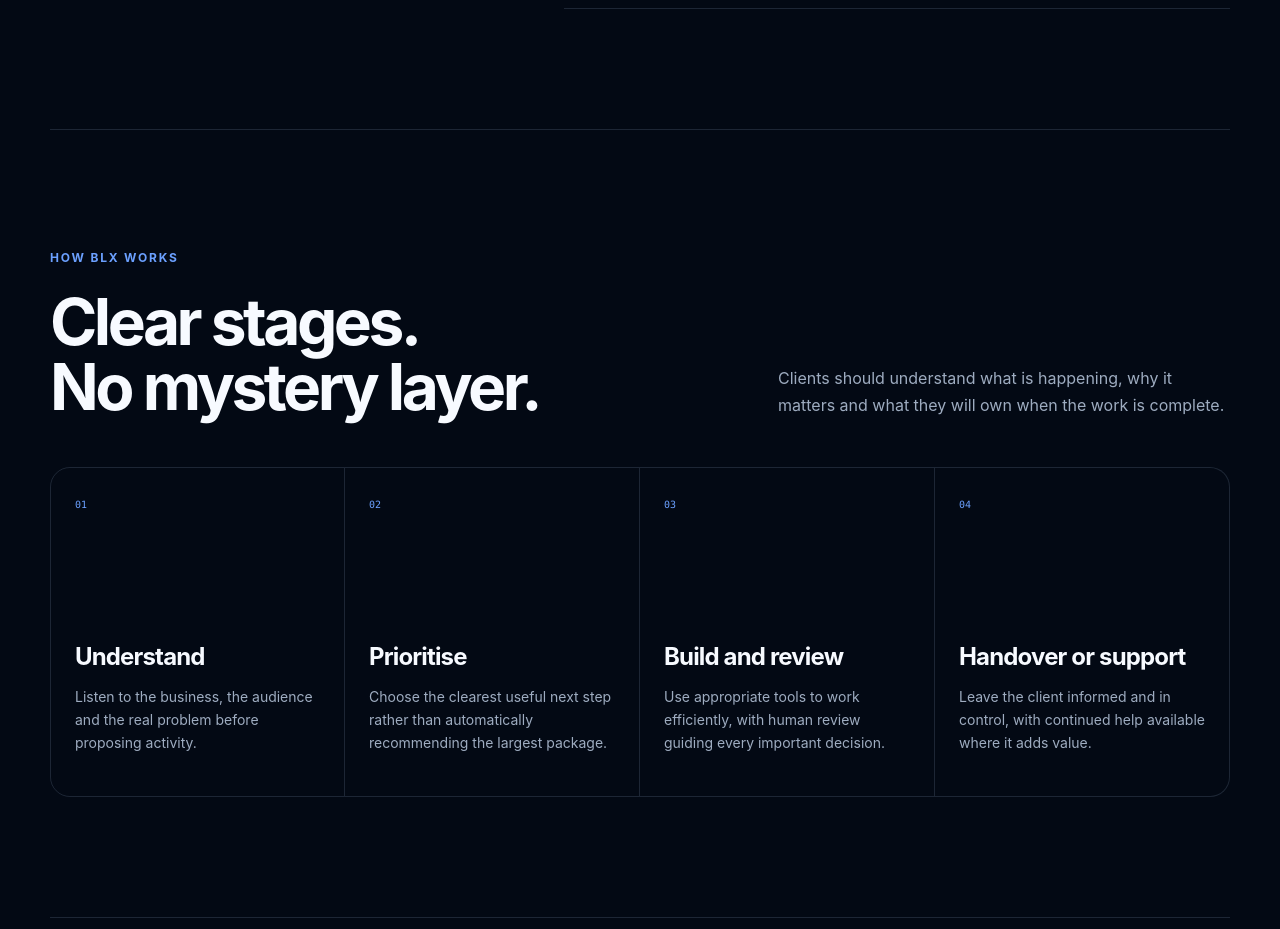
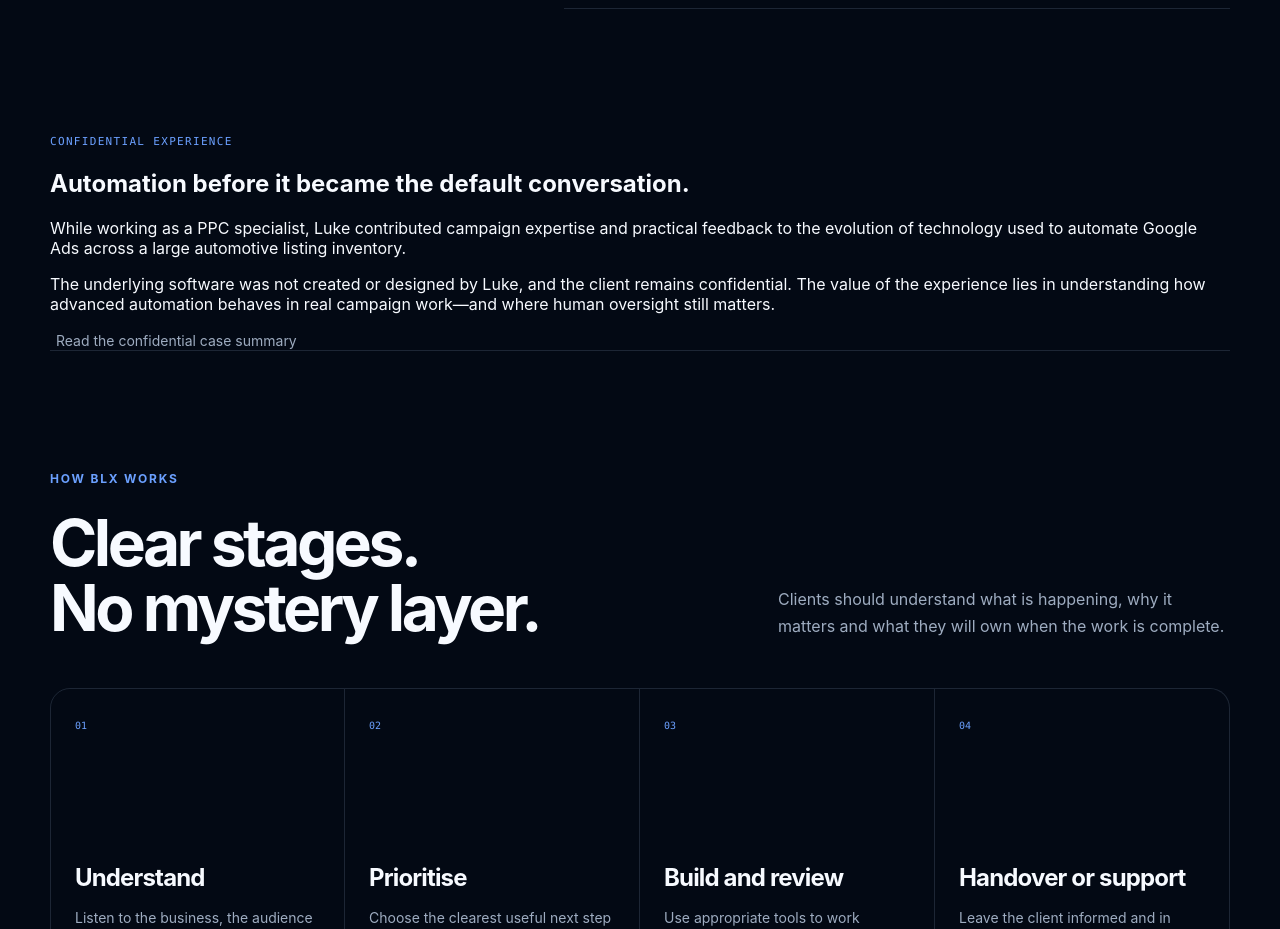
Before and after one commit to BLX-Solutions/blx-website, a Next.js app: page /about in a window 1280 px wide. Shown: the part 1520-2449 px from the top of the page. Built offline with nearby package versions, Linux system fonts and the light colour scheme.

Commit message:
Add confidential automotive automation experience

```diff
--- a/app/about/page.tsx
+++ b/app/about/page.tsx
@@ -36,6 +36,18 @@ export default function AboutPage() {
           </ol>
         </section>
 
+        <section className="automation-note shell">
+          <div>
+            <span className="detail-label">Confidential experience</span>
+            <h2>Automation before it became the default conversation.</h2>
+          </div>
+          <div>
+            <p>While working as a PPC specialist, Luke contributed campaign expertise and practical feedback to the evolution of technology used to automate Google Ads across a large automotive listing inventory.</p>
+            <p>The underlying software was not created or designed by Luke, and the client remains confidential. The value of the experience lies in understanding how advanced automation behaves in real campaign work—and where human oversight still matters.</p>
+            <Link className="text-link" href="/work/automotive-ads-automation">Read the confidential case summary</Link>
+          </div>
+        </section>
+
         <section className="working-process shell" id="process">
           <div className="section-heading">
             <div><p className="eyebrow">How BLX works</p><h2>Clear stages.<br />No mystery layer.</h2></div>
```
